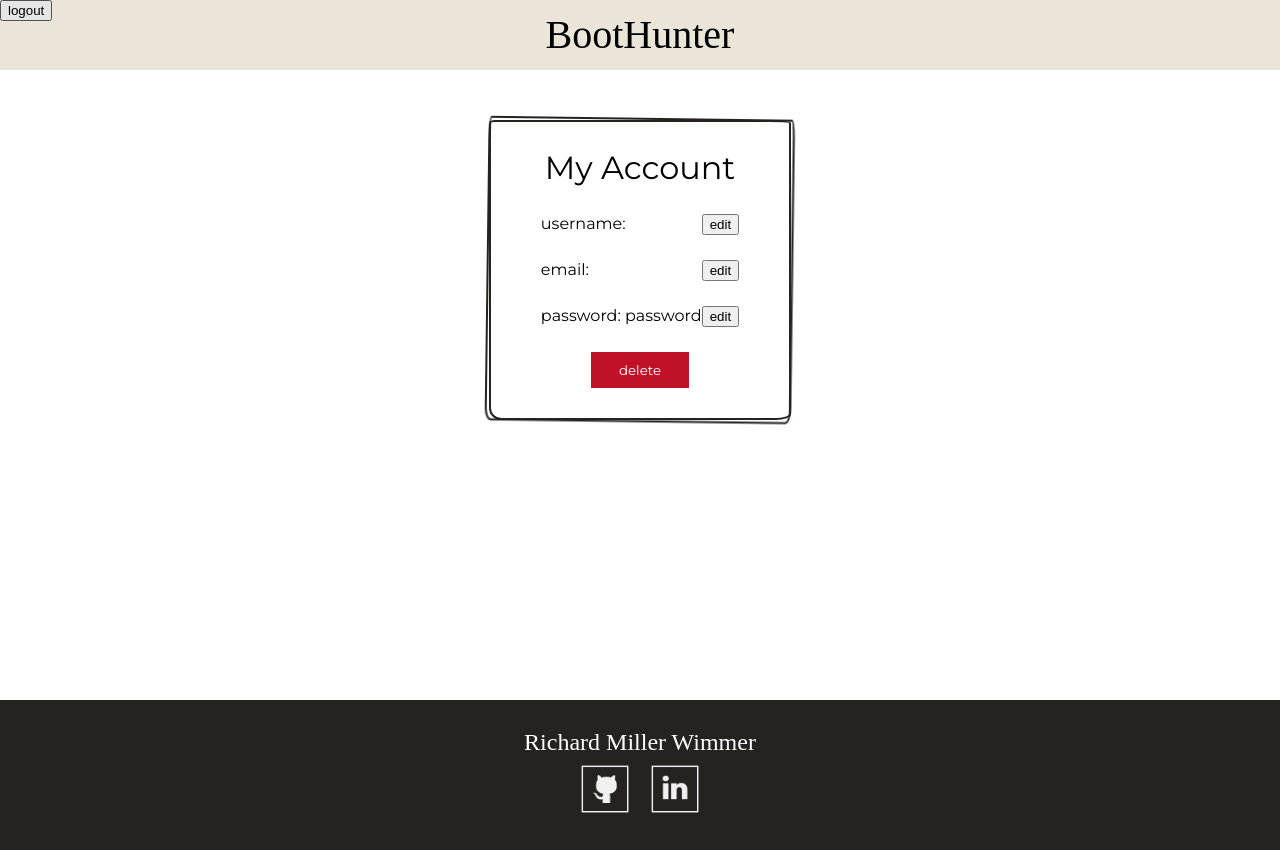
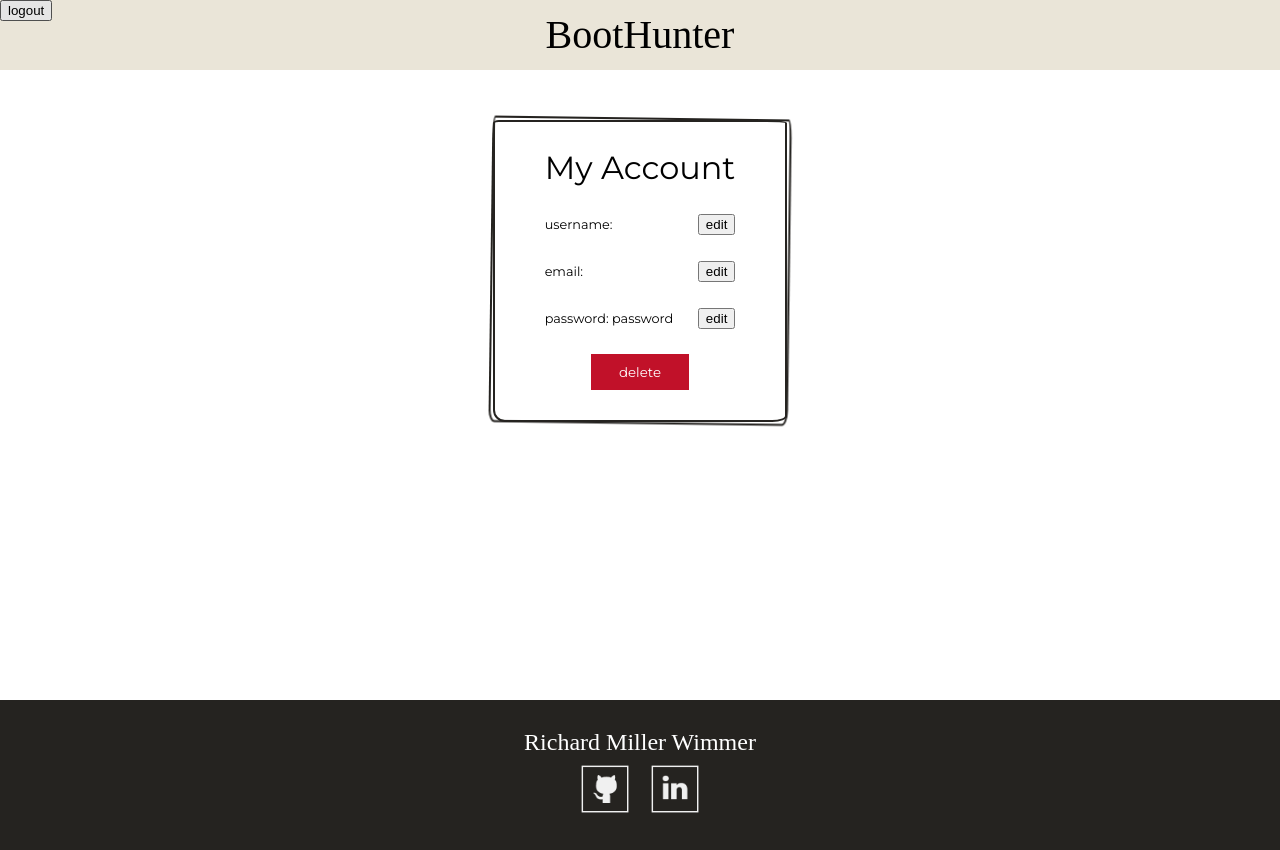
Before and after one commit to RichardMillerWimmer/heritage-boot-tracker, a React (Create React App) app: page /#/account in a window 1280 px wide. Built offline with nearby package versions, Linux system fonts and the light colour scheme; a web font is replaced by a local one; what redux-promise-middleware would draw is missing.

Commit message:
sass on account

```diff
--- a/src/sass/main.css
+++ b/src/sass/main.css
@@ -191,6 +191,9 @@ a {
 .account h3 {
   margin-bottom: 20px;
 }
+.account p {
+  font-size: 0.8rem;
+}
 .account input {
   margin: 5px 0;
 }
--- a/src/sass/pages/_account.sass
+++ b/src/sass/pages/_account.sass
@@ -8,6 +8,8 @@
         @include handBorder
     h3
         margin-bottom: 20px
+    p
+        font-size: .8rem
     input
         margin: 5px 0
     button
```
Also changed, not shown: 1 other file (tests, documents, lock files or other folders).
